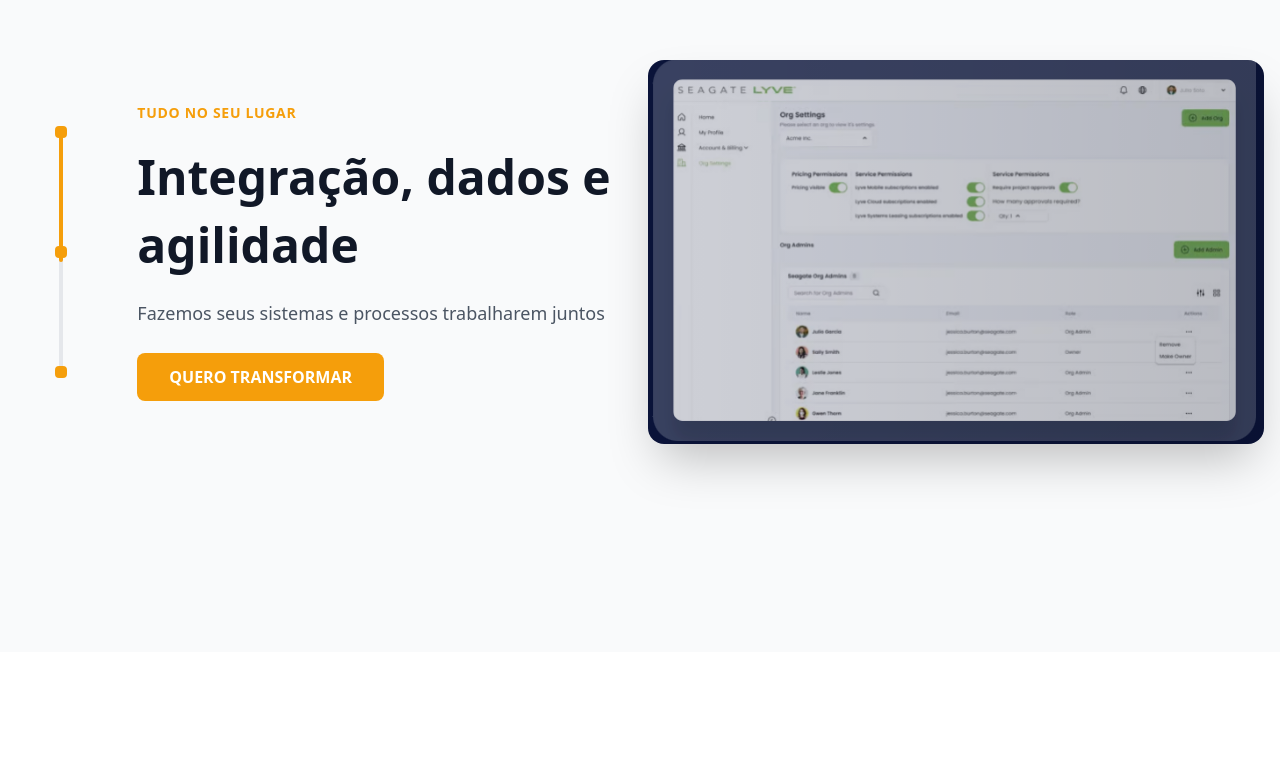
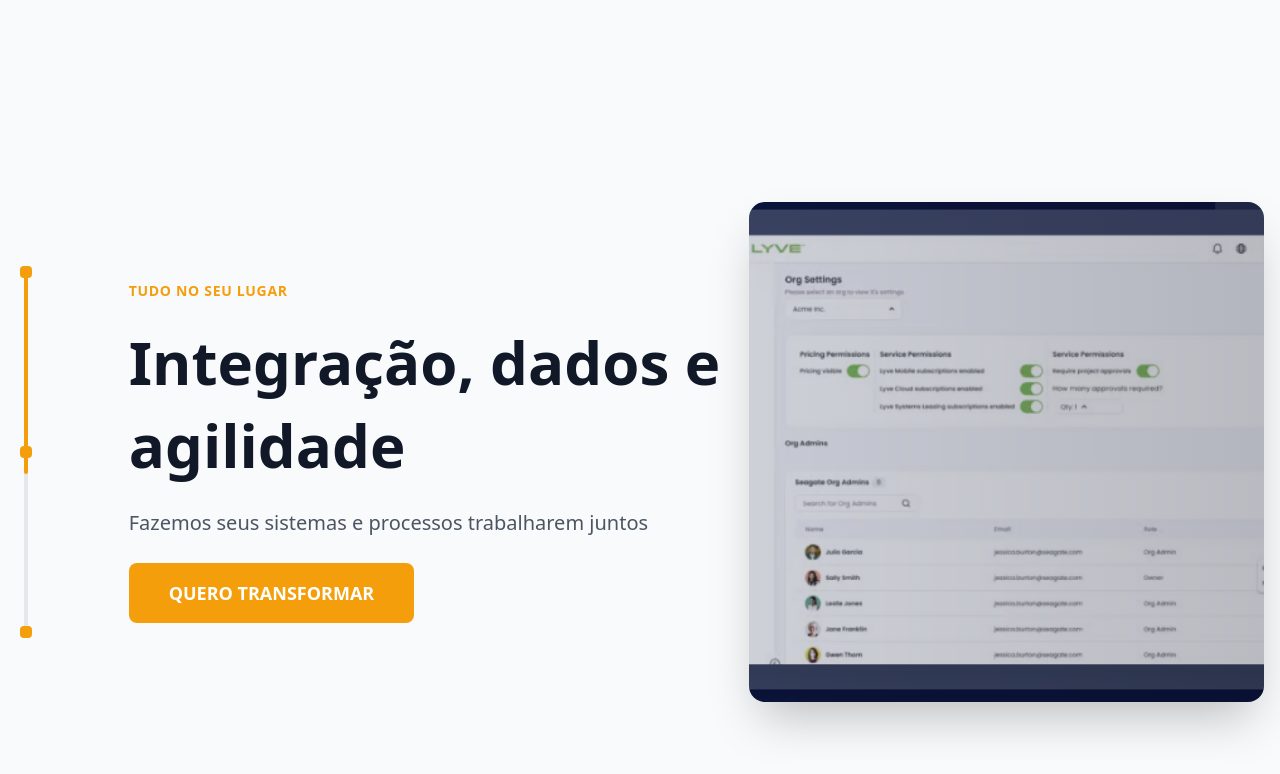
Before and after one commit to iB2/banner-burst-carousel, a React (Vite) app: page / in a window 1280 px wide. Shown: the part 148-922 px from the top of the page. Before the commit the page ends 800 px from the top, so only its background shows below. Built offline with nearby package versions, Linux system fonts and the light colour scheme.

Commit message:
Refactor: Adjust carousel size and margins
- Increase vertical size by 50%.
- Make the component adapt to the full screen width.
- Reduce progress bar margins.

```diff
--- a/src/components/VerticalCarousel.tsx
+++ b/src/components/VerticalCarousel.tsx
@@ -105,16 +105,16 @@ const VerticalCarousel: React.FC = () => {
   }, []);
 
   return (
-    <div className="flex items-center justify-center min-h-screen bg-gray-50">
-      <div className="w-full max-w-7xl mx-auto">
-        {/* Container principal em 3 colunas */}
-        <div className="grid grid-cols-12 gap-4 items-center min-h-screen px-4">
+    <div className="flex items-center justify-center bg-gray-50" style={{ minHeight: '150vh' }}>
+      <div className="w-full max-w-none mx-auto px-2">
+        {/* Container principal em 3 colunas - melhor uso do espaço horizontal */}
+        <div className="grid grid-cols-12 gap-2 items-center px-2" style={{ minHeight: '150vh' }}>
 
-          {/* Coluna 1: Timer e sistema de transição - reduzido padding */}
-          <div className="col-span-1 flex justify-center">
+          {/* Coluna 1: Timer e sistema de transição - margem ainda menor */}
+          <div className="col-span-1 flex justify-start pl-2">
             <div className="relative">
-              {/* Barra vertical laranja */}
-              <div className="relative w-1 bg-gray-200 rounded-full overflow-hidden" style={{ height: '240px' }}>
+              {/* Barra vertical laranja - altura aumentada */}
+              <div className="relative w-1 bg-gray-200 rounded-full overflow-hidden" style={{ height: '360px' }}>
                 <div
                   className="absolute top-0 left-0 w-full bg-capiva-orange rounded-full transition-all duration-100 ease-linear"
                   style={{
@@ -124,7 +124,7 @@ const VerticalCarousel: React.FC = () => {
               </div>
 
               {/* Quadrados posicionados sobre a barra - sempre laranja */}
-              <div className="absolute top-0 left-1/2 transform -translate-x-1/2 flex flex-col justify-between" style={{ height: '240px' }}>
+              <div className="absolute top-0 left-1/2 transform -translate-x-1/2 flex flex-col justify-between" style={{ height: '360px' }}>
                 {banners.map((banner, index) => (
                   <div
                     key={banner.id}
@@ -139,8 +139,8 @@ const VerticalCarousel: React.FC = () => {
             </div>
           </div>
 
-          {/* Coluna 2: Conteúdo de texto e botão - aumentado padding */}
-          <div className="col-span-5 space-y-8 pl-4">
+          {/* Coluna 2: Conteúdo de texto e botão - mais espaço */}
+          <div className="col-span-6 space-y-8 pl-2 pr-4">
             <div className="space-y-6">
               <div className="text-sm text-capiva-orange font-semibold uppercase tracking-wider">
                 {currentIndex === 0 && "AUTOMAÇÃO QUE TRANSFORMA"}
@@ -149,34 +149,34 @@ const VerticalCarousel: React.FC = () => {
               </div>
 
               <div className="space-y-2">
-                <h1 className="text-5xl font-bold text-gray-900 leading-tight">
+                <h1 className="text-6xl font-bold text-gray-900 leading-tight">
                   {banners[currentIndex].title}
                 </h1>
-                <h2 className="text-5xl font-bold text-gray-900 leading-tight">
+                <h2 className="text-6xl font-bold text-gray-900 leading-tight">
                   {banners[currentIndex].subtitle}
                 </h2>
                 {banners[currentIndex].id === 1 && (
-                  <h3 className="text-5xl font-bold text-gray-900 leading-tight">
+                  <h3 className="text-6xl font-bold text-gray-900 leading-tight">
                     {banners[currentIndex].description}
                   </h3>
                 )}
               </div>
 
               {banners[currentIndex].id !== 1 && (
-                <p className="text-lg text-gray-600 max-w-lg leading-relaxed">
+                <p className="text-xl text-gray-600 max-w-2xl leading-relaxed">
                   {banners[currentIndex].description}
                 </p>
               )}
 
-              <button className="bg-capiva-orange hover:bg-capiva-orange-dark text-white px-8 py-3 rounded-lg font-semibold transition-colors duration-200">
+              <button className="bg-capiva-orange hover:bg-capiva-orange-dark text-white px-10 py-4 rounded-lg font-semibold transition-colors duration-200 text-lg">
                 QUERO TRANSFORMAR
               </button>
             </div>
           </div>
 
-          {/* Coluna 3: Imagem ilustrativa */}
-          <div className="col-span-6 flex justify-center items-center">
-            <div className="w-full h-96 relative overflow-hidden rounded-2xl shadow-2xl">
+          {/* Coluna 3: Imagem ilustrativa - mais espaço */}
+          <div className="col-span-5 flex justify-center items-center">
+            <div className="w-full h-[500px] relative overflow-hidden rounded-2xl shadow-2xl">
               <img
                 src={banners[currentIndex].image}
                 alt={`Ilustração ${banners[currentIndex].title}`}
```
